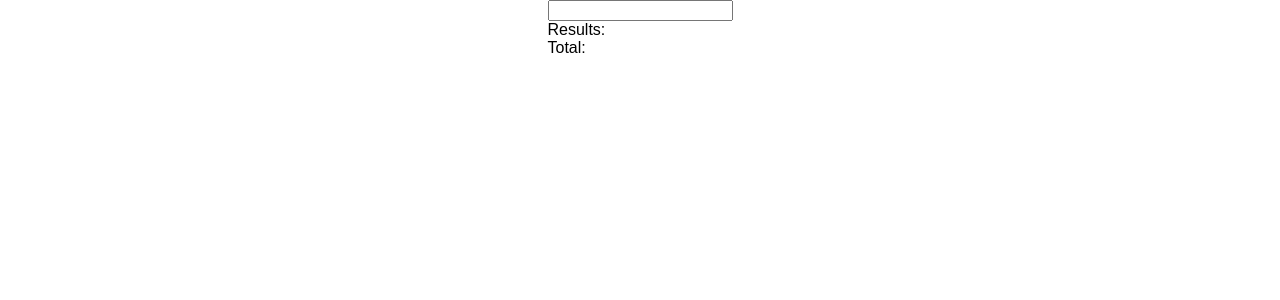
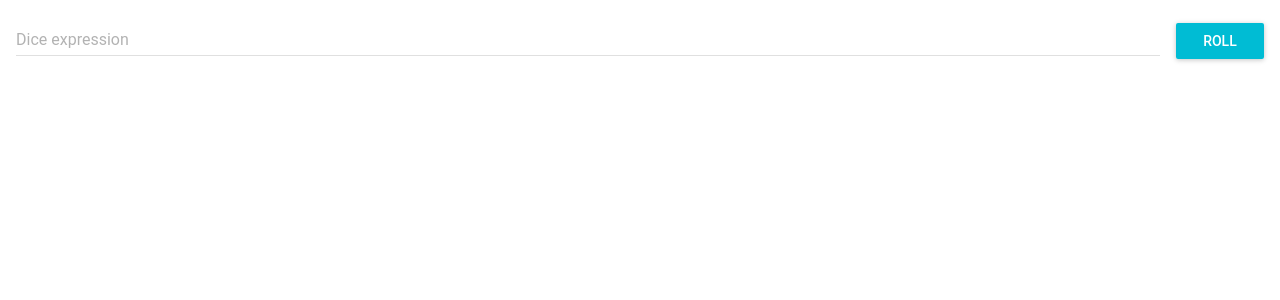
Before and after one commit to calcidern/roll, a React (Create React App) app: page / in a window 1280 px wide. Shown: the top 300 px of the page. Built offline with nearby package versions, Linux system fonts and the light colour scheme.

Commit message:
added material ui

```diff
--- a/package.json
+++ b/package.json
@@ -8,6 +8,7 @@
     "react-scripts": "1.0.17"
   },
   "dependencies": {
+    "material-ui": "^0.20.0",
     "object-assign": "^4.1.1",
     "react": "^16.1.1",
     "react-dom": "^16.1.1"
--- a/src/App.css
+++ b/src/App.css
@@ -24,7 +24,13 @@
 }
 
 .main {
-  text-align: start;
+  /*text-align: start;*/
+  margin: 1em
+}
+.dice-input-group{
+  display: flex;
+  justify-content: baseline;
+  align-items: baseline;
 }
 
 @keyframes App-logo-spin {
--- a/src/App.js
+++ b/src/App.js
@@ -4,11 +4,16 @@ import objectAssign from 'object-assign';
 import './App.css';
 import {Roll} from "./model/Roll";
 import {Dice} from "./model/Dice";
+import {MuiThemeProvider, RaisedButton} from "material-ui";
+import TextField from 'material-ui/TextField';
+import RollResults from './components/RollResults.component';
 
 class App extends Component {
   constructor(props) {
     super(props);
     this.updateInput = this.updateInput.bind(this);
+    this.updateRoll = this.updateRoll.bind(this);
+    this.handleTextFieldKeyDown = this.handleTextFieldKeyDown.bind(this);
     this.state = {
       input: '',
       roll: null,
@@ -23,27 +28,44 @@ class App extends Component {
     this.setState(objectAssign({}, this.state,
       {
         input: value,
-        roll: roll,
-        result: roll.getResult()
+        roll: roll
       }
     ));
   }
 
+  updateRoll() {
+    if (this.state.roll) {
+      this.setState(objectAssign({}, this.state, {result: this.state.roll.getResult()}));
+    }
+  }
+
+  handleTextFieldKeyDown (event) {
+    switch (event.key) {
+      case 'Enter':
+        this.updateRoll();
+        break;
+      case 'Escape':
+        this.setState(objectAssign({},this.state,{input:''}));
+        break;
+      default: break
+    }
+  }
+
   render() {
     return (
-      <div className="App">
+      <MuiThemeProvider>
         <main className="main">
-
-          <input type="text" value={this.state.input} onChange={this.updateInput}/>
-          {/*<div>{this.state.roll ? this.state.roll.isDiceString(this.state.input).join('|') :''}</div>*/}
-          <div>Results: {this.state.result && this.state.result.diceResults.map(e => e.join(',')).join('||')}</div>
-          {this.state.result &&
-          this.state.result.sumEach.length > 1 &&
-          <div>Each: {this.state.result && this.state.result.sumEach.join('||')}</div>}
-          <div>Total: {this.state.result && this.state.result.sumAll}</div>
-          {/*<div>{this.state.dice && this.state.dice.roll().toString()}</div>*/}
+          <div className="dice-input-group">
+            <TextField hintText="Dice expression"
+                       value={this.state.input}
+                       onChange={this.updateInput}
+                       onKeyDown={this.handleTextFieldKeyDown}
+                       style={{marginRight:'1em', width: '100%'}}/>
+            <RaisedButton label="Roll" primary={true} onClick={this.updateRoll} />
+          </div>
+          {this.state.result && <RollResults results={this.state.result}/>}
         </main>
-      </div>
+      </MuiThemeProvider>
     );
   }
 }
--- /dev/null
+++ b/src/components/RollResults.component.js
@@ -0,0 +1,18 @@
+import React from 'react';
+import {List, ListItem} from 'material-ui/List';
+import Divider from 'material-ui/Divider';
+
+export default ({results}) => {
+    const resultStr = `Results: ${results.diceResults.map(e => e.join(',')).join('||')}`;
+    const eachStr = `Each: ${results && results.sumEach.join('||')}`;
+    const totalStr = `Total: ${results && results.sumAll}`;
+  return (
+    <div>
+      <List>
+        <ListItem primaryText={resultStr} />
+        {results.sumEach.length > 1 && <ListItem primaryText={eachStr} />}
+        <ListItem primaryText={totalStr} />
+      </List>
+    </div>
+  )
+}
--- a/src/model/Dice.js
+++ b/src/model/Dice.js
@@ -22,12 +22,12 @@ export class Dice {
   }
 
   static isDiceNotation(notation) {
-    const split = notation.split(/[dk]/);
+    const split = notation.split(/[dkDK]/);
     return !!parseInt(split[1], 10);
   }
 
   static fromNotation(notation) {
-    const split = notation.split(/[dk]/);
+    const split = notation.split(/[dkDK]/);
     const number = parseInt(split[0], 10) || 1;
     const diceSign = Math.sign(number);
     const numberAbs = Math.abs(number);
@@ -43,7 +43,6 @@ export class Dice {
   }
 
   roll() {
-    console.log(this);
     let result = (new Array(this.number))
       .fill(0)
       .map(e => this.random())
@@ -55,6 +54,7 @@ export class Dice {
           result = result
             .map(e => (e === this.type && this.type > 1) ? [e, ...this.getSingle().roll()] : e)
             .reduce((a, b) => Dice.flatten(a, b), []);
+          break;
       }
     }
     return result;
--- a/src/model/DiceOptions.js
+++ b/src/model/DiceOptions.js
@@ -24,7 +24,7 @@ export class DiceOptions {
     return (notation.match(/\/\d+/) || []).map(e => e.split('/')[1]).map(e => parseInt(e, 10))[0] || false;
   }
   matchReroll(notation){
-    console.log(notation.match(/-r[\d+]/));
+    // console.log(notation.match(/-r[\d+]/));
     return notation.match(/-r\d+/)
   }
 
```
Also changed, not shown: 2 other files (tests, documents, lock files or other folders).
